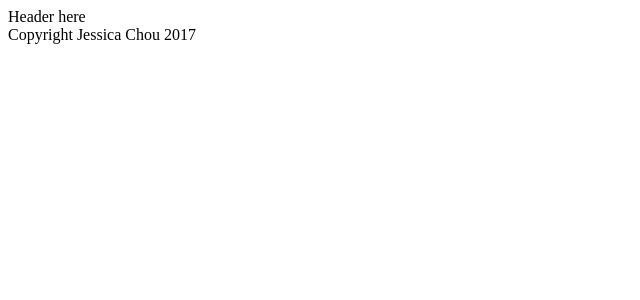
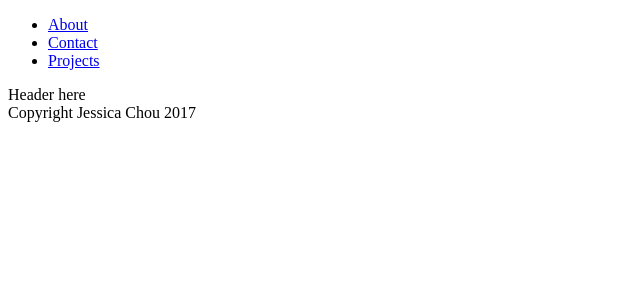
Before and after one commit to j4chou/portfolio, a React (Create React App) app: page / in a window 1280 px wide. Shown: the top 300 px of the page, without its empty margins (0-640 px from the left). Built offline with nearby package versions, Linux system fonts and the light colour scheme.

Commit message:
Added navigation

```diff
--- a/src/client/components/App.js
+++ b/src/client/components/App.js
@@ -4,15 +4,22 @@ import { browserHistory } from 'react-router';
 import Footer from './Footer';
 import Home from './Home';
 import About from './About';
+import Contact from './Contact';
+import Projects from './Projects';
+import Nav from './Nav';
 
 class App extends Component {
   renderMainContent = () => {
-  console.log('here?')
     const pathname = this.props.location.pathname.toLowerCase();
+  console.log('here?', pathname)
 
     switch (pathname) {
       case '/about':
         return <About />;
+      case '/contact':
+        return <Contact />;
+      case '/projects':
+        return <Projects />;
       default:
         return <Home />;
     }
@@ -20,8 +27,13 @@ class App extends Component {
   render() {
     return (
       <div className="App">
-      <Home />
-      <Footer />
+        <Nav />
+        <main>
+          <div>
+            { this.renderMainContent() }
+          </div>
+        </main>
+        <Footer />
       </div>
     );
   }
--- /dev/null
+++ b/src/client/components/Nav.js
@@ -0,0 +1,33 @@
+import React from 'react';
+import { Link } from 'react-router';
+
+
+const Nav = () => {
+  const links = [
+    { path: '/about', text: 'About' },
+    { path: '/contact', text: 'Contact' },
+    { path: '/projects', text: 'Projects' }
+  ];
+
+    return (
+      <div className="navigation">
+       <ul>
+        {
+          links.map( link => {
+            const path = window.location.pathname.toLowerCase();
+            let linkClass = 'nav-link';
+
+            if (path.includes(link.path)) linkClass += ' nav-link-active';
+            return (
+              <li className={linkClass} key={link.text}>
+                <Link to={link.path}>{link.text}</Link>
+              </li>
+            );
+          })
+        }
+       </ul>
+      </div>
+    );
+}
+
+export default Nav;
```
